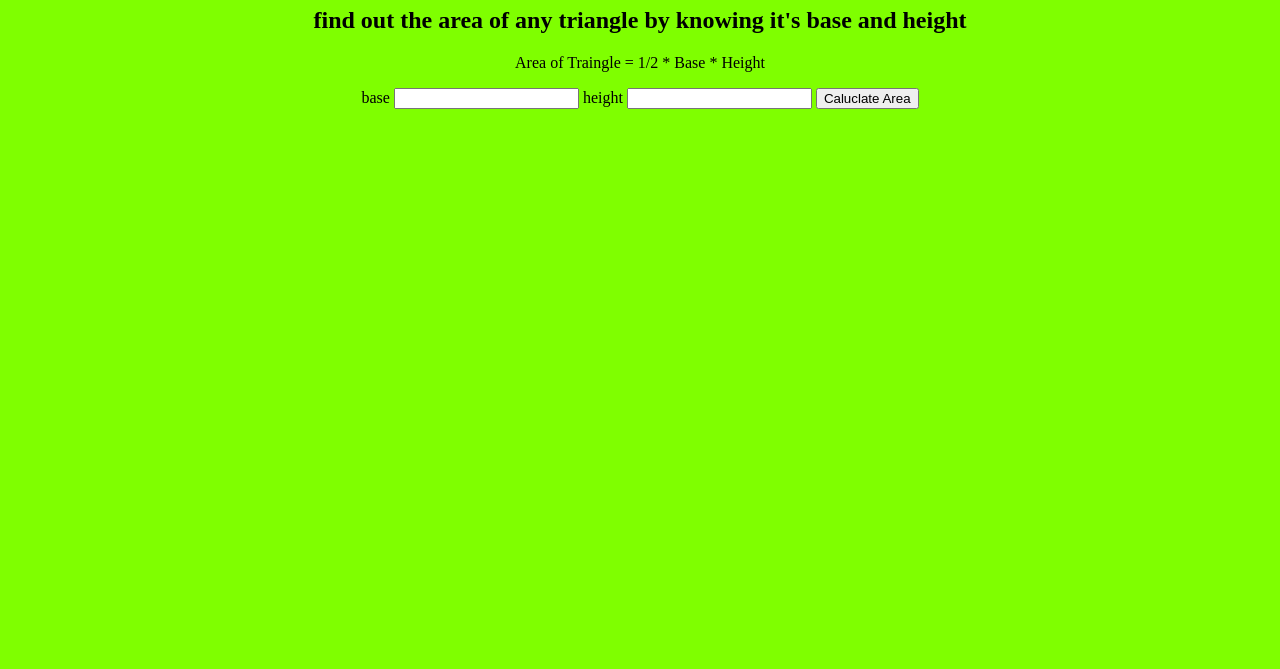
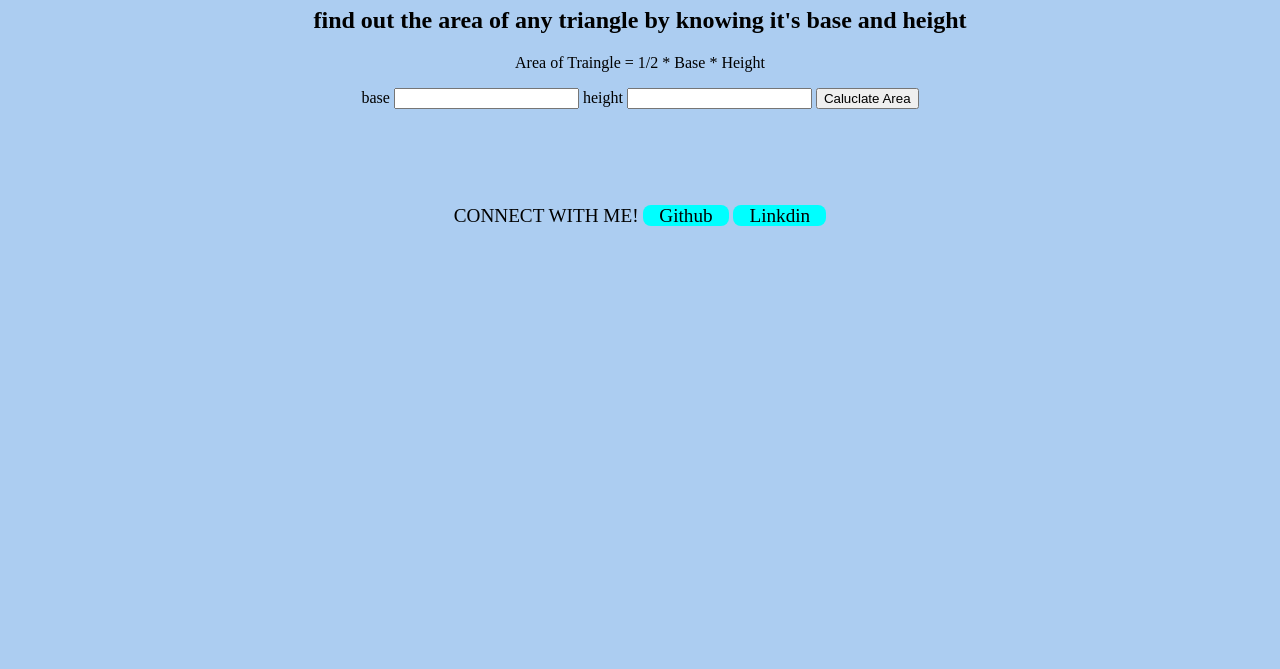
Before and after one commit to Vedant005/Fun-with-triangles, a plain HTML site: page area.html in a window 1280 px wide. Shown: the part 131-800 px from the top of the page. Drawn offline with Linux system fonts and the light colour scheme.

Commit message:
changed css and added footer

```diff
--- a/area.css
+++ b/area.css
@@ -2,7 +2,7 @@
 
 body{
     text-align:center;
-    background-color:chartreuse;
+    background-color:rgb(172, 205, 241);
 }
 nav{
     text-align: right;
@@ -12,10 +12,34 @@ nav{
 }
 header {
     padding: 1rem;
-    background-color: #13a32d;
+
     color: #fff;
 
 }
 .styling{
     padding: 1 rem;
 }
+a{
+    text-decoration:none;
+    color: black;
+    border-radius: 0.5rem;
+    border-color: black;
+    padding: 1rem;
+    background-color: bisque;
+}
+footer{
+    text-align: center;
+    padding: 1rem;
+     font-size:larger;
+    margin-top: 5rem;
+
+}
+
+.link{
+    text-decoration: none;
+    color:black;
+    padding:0rem 1rem;
+    background-color: aqua;
+    border-radius:0.5rem;
+
+}
--- a/area.html
+++ b/area.html
@@ -30,8 +30,16 @@
     <label>height </label>
     <input  type="number" class="side-input"/>
     <button id="area-btn">Caluclate Area</button>
-    <div id="output">
-    </div>
+    <div id="output"> </div>
    </div>
+   <script src="area.js"></script>
+   <footer>
+
+
+    <p2>CONNECT WITH ME!</p2>
+
+    <a class="link"href="https://github.com/Vedant005" >Github</a>
+    <a class="link" href="https://www.linkedin.com/in/vedant-kanekar-8802a1246/" >Linkdin</a>
+</footer>
 </body>
 </html>
--- a/area.js
+++ b/area.js
@@ -1,35 +1,79 @@
-const sides = documeny.querySelectorAll(".side-input");
-const areaButton = document.querySelector("#area-btn");
+const sides = document.querySelectorAll(".side-input");
+const areaBtn = document.querySelector("#area-btn");
 const output = document.querySelector("#output");
 
-
-function calculateArea (base,height){
-    const productArea= 1/2* base*height;
-    return area;
+function calculateProductOfSides(a,b){
+  const productOfSides = a*b;
+  return productOfSides;
 
 }
 
+function calculateArea(){
+  const productOfSides = calculateProductOfSides(Number(sides[0].value), Number(sides[1].value));
+  const valueOfArea = (0.5)*(productOfSides);
+  output.innerText = "Area of triangle is " + valueOfArea.toFixed(2);
+}
 
-areaButton.addEventListener("click", caluclateArea);
+areaBtn.addEventListener("click", calculateArea)
 
 
 
-// function productOfSides(a, b) {
-//   const sideProduct = a * b;
-//   return sideProduct;
-// }
 
-function calculateArea() {
-  var base = Number(sides[0].value);
-  var height = Number(sides[1].value);
 
-  if (base > 0 && height > 0) {
-    const sideProduct = productOfSides(base, height);
-    const area = 1 / 2 * (sideProduct);
-    message.innerText = `The area of triangle with the entered values is ${area} Cm-Square`;
 
-  } else {
-    message.innerText = `Input Error: Please Enter valid values in all the fields!`;
 
-  }
-}
+
+
+
+
+
+
+
+
+
+
+
+
+
+
+
+
+
+
+
+
+
+
+
+
+
+
+
+
+//  function calculateArea (base,height){
+//     const area= 1/2* base*height;
+//     return area;
+
+//  }
+
+
+// areaBtn.addEventListener("click", calculateArea);
+
+
+
+// //  function productOfSides(a,b) {
+// //   const sideProduct = a * b;
+// //  return sideProduct;
+// // }
+
+// function calculateArea() {
+//   // if (base > 0 && height > 0){
+//     const area = calculateArea(Number(sides[0].value), Number(sides[1].value));
+
+
+//       output.innerText = `The area of triangle with the entered values is ${area} Cm-Square`;
+//   }
+//     // else {
+//     //  output.innerText = `Input Error: Please Enter valid values in all the fields!`;
+
+//     // }
--- a/hypotenuse.css
+++ b/hypotenuse.css
@@ -2,7 +2,7 @@
 
 body{
     text-align:center;
-    background-color:chartreuse;
+    background-color:rgb(172, 205, 241);
 }
 nav{
     text-align: right;
@@ -12,7 +12,31 @@ nav{
 }
 header {
     padding: 1rem;
-    background-color: #13a32d;
+
     color: #fff;
 
 }
+a{
+    text-decoration:none;
+    color: black;
+    border-radius: 0.5rem;
+    border-color: black;
+    padding: 1rem;
+    background-color: bisque;
+}
+footer{
+    text-align: center;
+    padding: 1rem;
+     font-size:larger;
+    margin-top: 5rem;
+
+}
+
+.link{
+    text-decoration: none;
+    color:black;
+    padding:0rem 1rem;
+    background-color: aqua;
+    border-radius:0.5rem;
+
+}
--- a/index.css
+++ b/index.css
@@ -2,17 +2,57 @@
 
 body{
     text-align:center;
-    background-color:chartreuse;
+    background-color:rgb(172, 205, 241);
+}
+p{
+    text-align: center;
+    font-size:2rem;
 }
 nav{
     text-align: right;
     display: block;
     padding: 1 rem;
     margin: auto;
+
 }
 header {
-    padding: 1rem;
-    background-color: #13a32d;
+     padding: 2rem;
+    background-color: #f04526;
     color: #fff;
 
 }
+
+label,input{
+    width:2 rem;
+    height:5vh;
+    border-color: rgb(246, 90, 63);
+
+ }
+ #is-triangle-btn{
+     width: 10%;
+    height:5vh;
+ }
+a{
+    text-decoration:none;
+    color: black;
+    border-radius: 0.5rem;
+    border-color: black;
+    padding: 1rem;
+    background-color: bisque;
+}
+footer{
+    text-align: center;
+    padding: 1rem;
+     font-size:larger;
+    margin-top: 5rem;
+
+}
+
+.link{
+    text-decoration: none;
+    color:black;
+    padding:0rem 1rem;
+    background-color: aqua;
+    border-radius:0.5rem;
+
+}
--- a/quiz.css
+++ b/quiz.css
@@ -2,7 +2,7 @@
 
 body{
     text-align:center;
-    background-color:chartreuse;
+    background-color:rgb(172, 205, 241);
 }
 nav{
     text-align: right;
@@ -12,7 +12,32 @@ nav{
 }
 header {
     padding: 1rem;
-    background-color: #13a32d;
+
     color: #fff;
 
 }
+a{
+    text-decoration:none;
+    color: black;
+    border-radius: 0.5rem;
+    border-color: black;
+    padding: 1rem;
+    background-color: bisque;
+}
+
+footer{
+    text-align: center;
+    padding: 1rem;
+     font-size:larger;
+    margin-top: 5rem;
+
+}
+
+.link{
+    text-decoration: none;
+    color:black;
+    padding:0rem 1rem;
+    background-color: aqua;
+    border-radius:0.5rem;
+
+}
```
Also changed, not shown: hypotenuse.html (+10 -2 lines), hypotenuse.js (+4 -4 lines), index.html (+10 -0 lines), quiz.html (+8 -0 lines).
